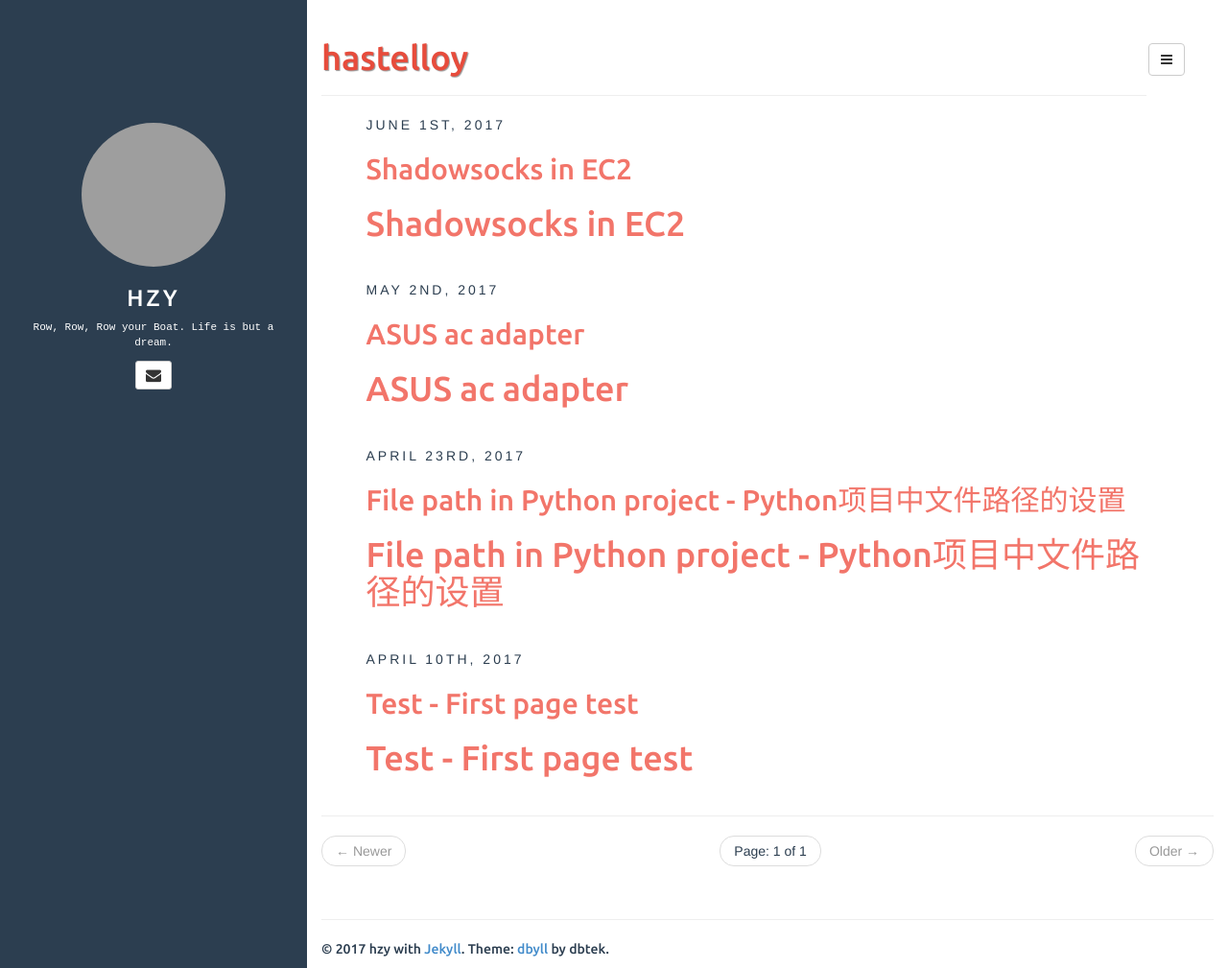
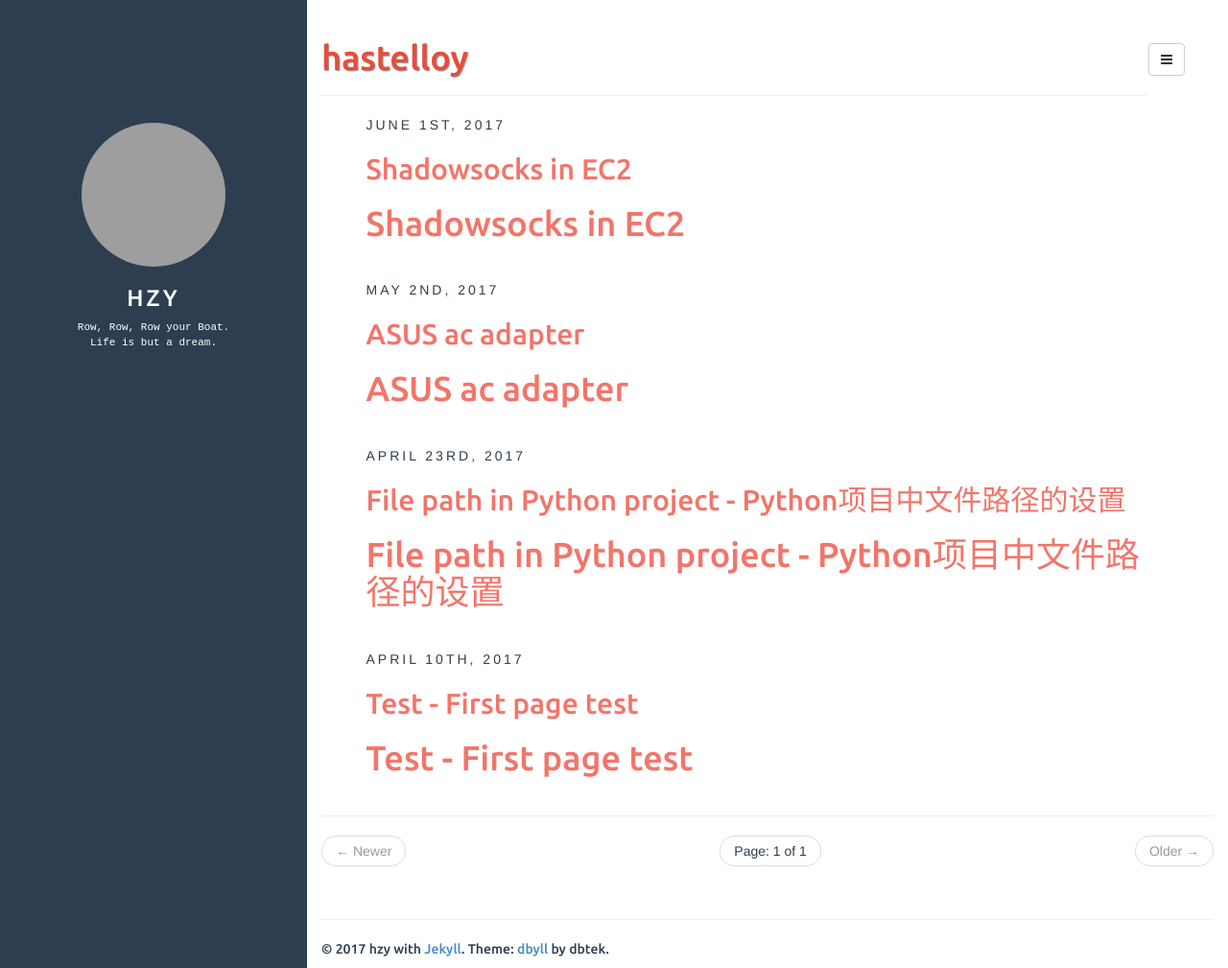
Before and after one commit to hastelloy/hastelloy.github.io, a Jekyll site: the page built from index.html, in a window 1280 px wide and 1009 px high. Shown: the whole window at 96% size. Built offline with Jekyll 4.4.1, drawn with Linux system fonts in a browser that asks for light colours; the list of posts is cut into pages by our own code; part of the change alters nothing that is shown; grey boxes are pictures that could not be loaded.

```diff
--- a/_config.yml
+++ b/_config.yml
@@ -19,12 +19,12 @@ defaults:
 description: Life is but a dream
 author:
   name: hzy
-  email: zhongyinghuang@hotmail.com
+  # email: zhongyinghuang@hotmail.com
   # github: dbtek
   # twitter: dbtek
   # pinterest: asd123
   # linkedin: asd123
-  bio: Row, Row, Row your Boat. Life is but a dream.
+  bio: Row, Row, Row your Boat. <br>Life is but a dream.
   email_md5: 726351295ec82e145928582f595aa3aa
 
 rss_path: feed.xml
```
